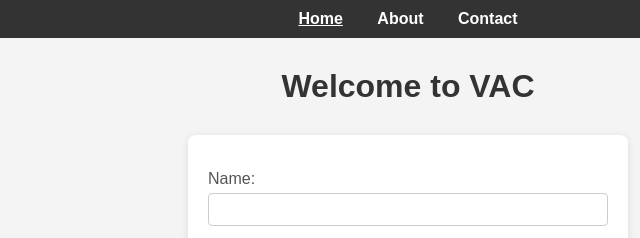
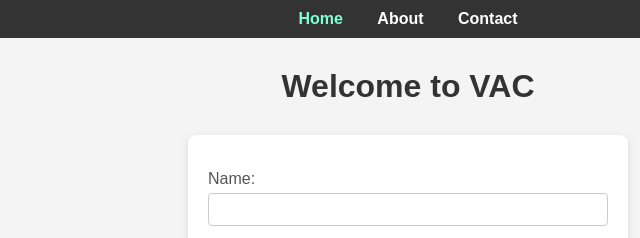
Before and after one commit to Rashvandh/VAC-Assessment-1, a plain HTML site: page index.html in a window 1280 px wide. In both pictures the pointer is over the link "Home". Shown: the top 238 px of the page, 232-872 px from the left. Drawn offline with Linux system fonts and the light colour scheme.

Commit message:
change in code

```diff
--- a/style.css
+++ b/style.css
@@ -17,11 +17,6 @@ body {
     margin: 0 15px;
     font-weight: bold;
 }
-
-.navbar a:hover {
-    text-decoration: underline;
-}
-
 h1 {
     text-align: center;
     color: #333;
@@ -62,3 +57,6 @@ button {
     border-radius: 4px;
     cursor: pointer;
 }
+.navbar a:hover,button:hover {
+    color:aquamarine;
+}
```
Also changed, not shown: index.html (+0 -1 lines).
